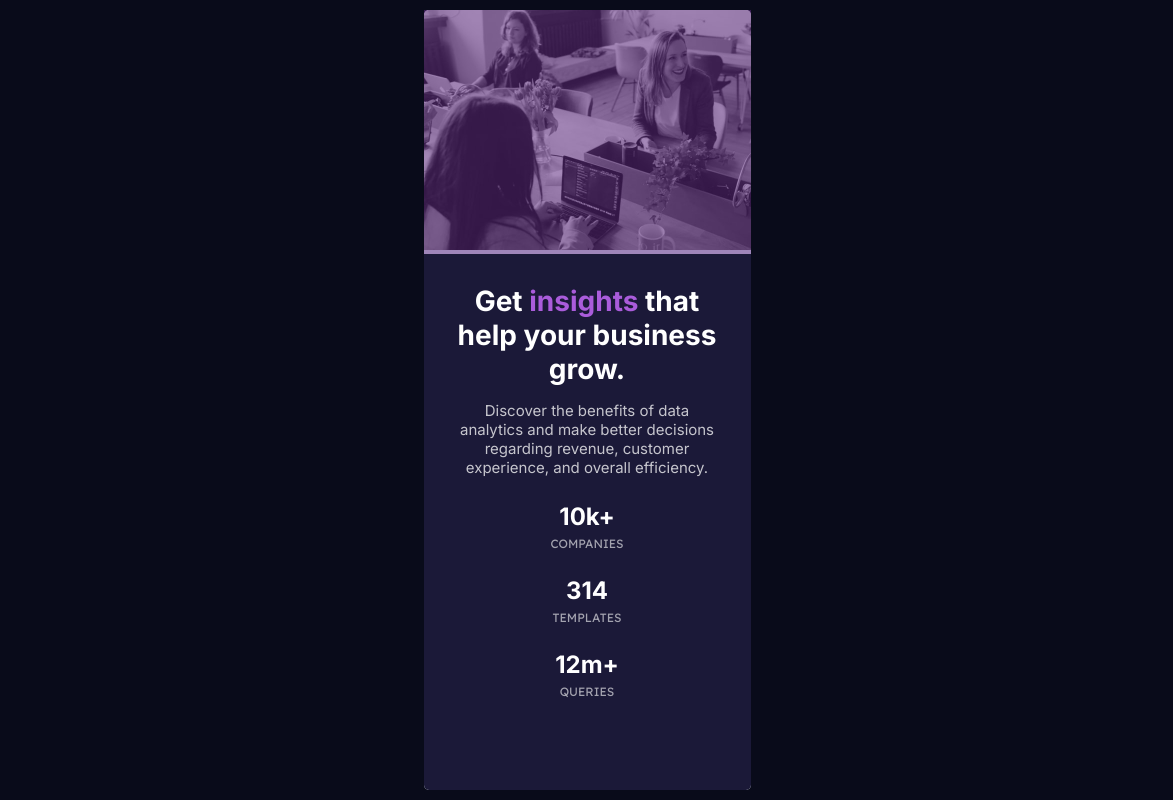
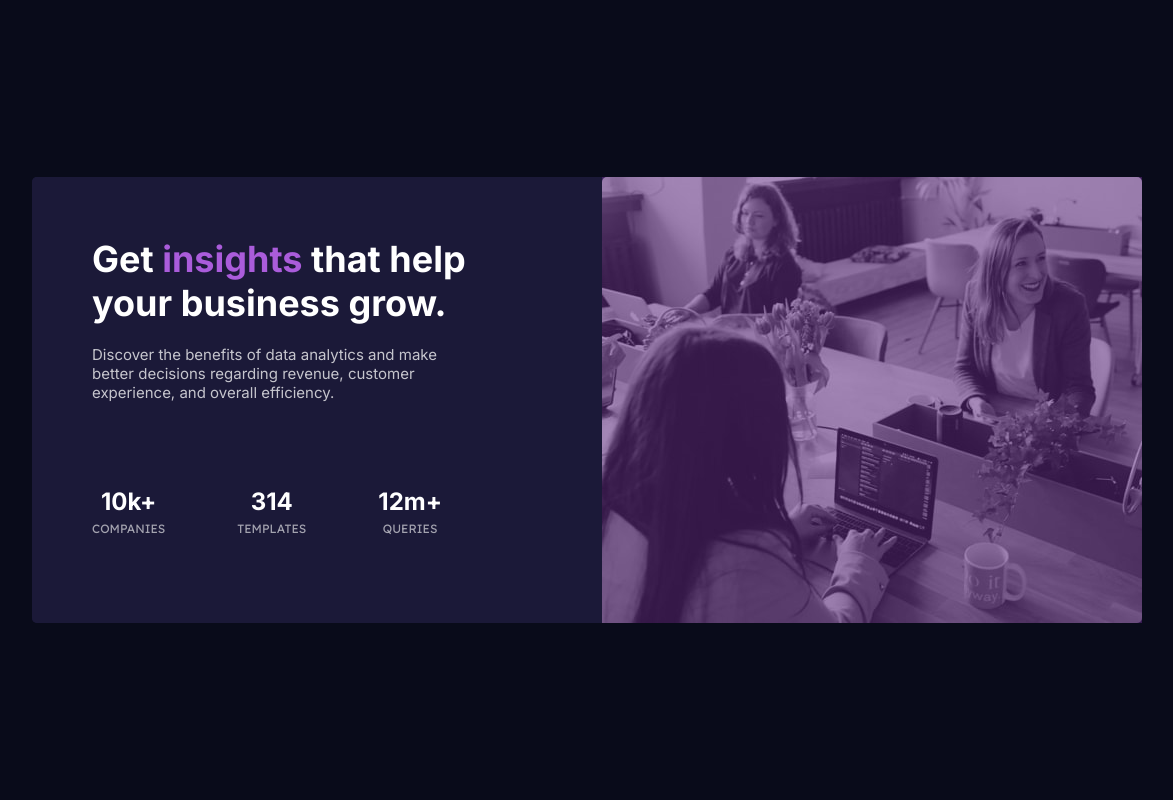
Before and after one commit to khalisabrahman/Stats-preview-card-component, a plain HTML site: page index.html in a window 1536 px wide. Shown: the whole page, without its empty margins (181-1354 px from the left). Drawn offline with Linux system fonts and the light colour scheme.

Commit message:
Finish desktop layout

```diff
--- a/index.html
+++ b/index.html
@@ -57,8 +57,7 @@
 			</div>
 			<div class="right-container">
 				<div class="purple-overlay"></div>
-
-				<img src="./images/image-header-mobile.jpg" alt="image" />
+				<img src="./images/image-header-desktop.jpg" alt="image" />
 			</div>
 		</div>
 	</body>
--- a/styles/main.css
+++ b/styles/main.css
@@ -14,9 +14,8 @@ body {
 .card-container {
 	width: 327px;
 	height: 780px;
-
 	border-radius: 5px;
-	background-color: aliceblue;
+	background-color: hsl(244, 38%, 16%);
 	display: flex;
     flex-direction: column;
 
@@ -29,16 +28,9 @@ body {
 	background-color: hsl(244, 38%, 16%);
 	border-bottom-right-radius: 5px;
 	border-bottom-left-radius: 5px;
-	/* grid-template-rows: 1fr 1fr 1fr;
-	grid-template-columns: 1fr 1fr 1fr;
-	grid-template-areas:
-		'title title title'
-		'desc desc desc'
-		'statistic statistic statistic'; */
 }
 
 .title {
-	/* grid-area: 'title'; */
 	font-size: 28px;
 	font-weight: 700;
 	color: hsl(0, 0%, 100%);
@@ -54,7 +46,6 @@ body {
 }
 
 .desc {
-	/* grid-area: 'desc'; */
 	color: hsla(0, 0%, 100%, 0.75);
 	font-weight: 400;
 	font-size: 15px;
@@ -64,7 +55,6 @@ body {
 }
 
 .statistics {
-	/* grid-area: 'statistics'; */
 	display: flex;
     flex-direction: column;
     align-items: center;
@@ -119,65 +109,58 @@ img {
 }
 
 /* Desktop design  ----------- */
-/* @media only screen and (min-width: 375px) {
+@media only screen and (min-width: 1440px) {
 	.card-container {
-		width: 80%;
-		height: 60%;
+		width: 1110px;
+		height: 446px;
+		flex-direction: row;
+	}
 
-	}
-} */
-/* @media only screen and (min-width: 375px) {
-	.card-container {
-		width: 80%;
-		height: 60%;
+    .right-container {
+		order: 2;
+        width: 540px;
+        height: 446px;
 
 	}
 
-	.right-container {
-		position: relative;
-		order: -1;
-	}
+    img {
+        width: 540px;
+        height: 446px;
+        border-bottom-right-radius: 5px;
+    }
 
-    img {
-        width: 327px;
-        height: auto;
-        object-fit: cover;
+    .title {
+        padding-top: 60px;
+        padding-left: 60px;
+        padding-right: 120px;
+        font-size: 36px;
+        text-align: left;
 
     }
 
-    .title {
-        font-size: 28px;
-        font-weight: 700;
-        color: hsl(0, 0%, 100%);
-        text-align: center;
-        padding: 32px;
+    .desc {
+        font-weight: 400;
+        text-align: left;
+        padding-top: 5px;
+        padding-left: 60px;
+        padding-right: 130px;
+    }
+
+    .statistics {
+
+
+        flex-direction: row;
+        align-items: center;
+        justify-content: space-between;
+        padding-left: 60px;
+        padding-right: 160px;
+        padding-top: 60px;
+    }
+
+    .left-container {
+        border-bottom-right-radius: 0px;
+        border-top-left-radius: 5px;
 
     }
 
-
-    .desc {
-
-        color: hsla(0, 0%, 100%, 0.75);
-        padding:32px;
-
-        font-weight: 400;
-        font-size: 15px;
-
-        text-align: center;
-    }
-
 }
-
-
-@media only screen and (max-width: 1060px) {
-
-    .title {
-        font-size: 28px;
-    }
-
-    .desc {
-
-        padding-bottom: 20px;
-
-    }
-} */
```
Also changed, not shown: 1 other file.
